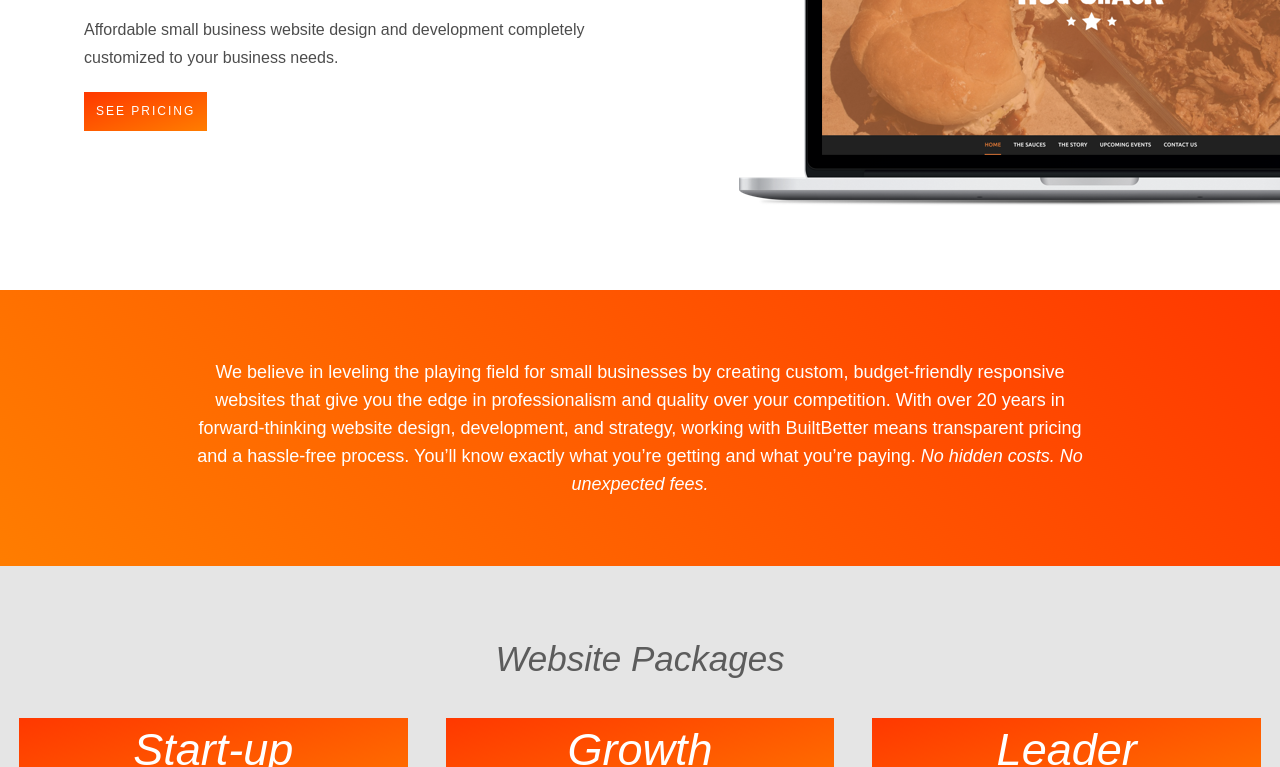
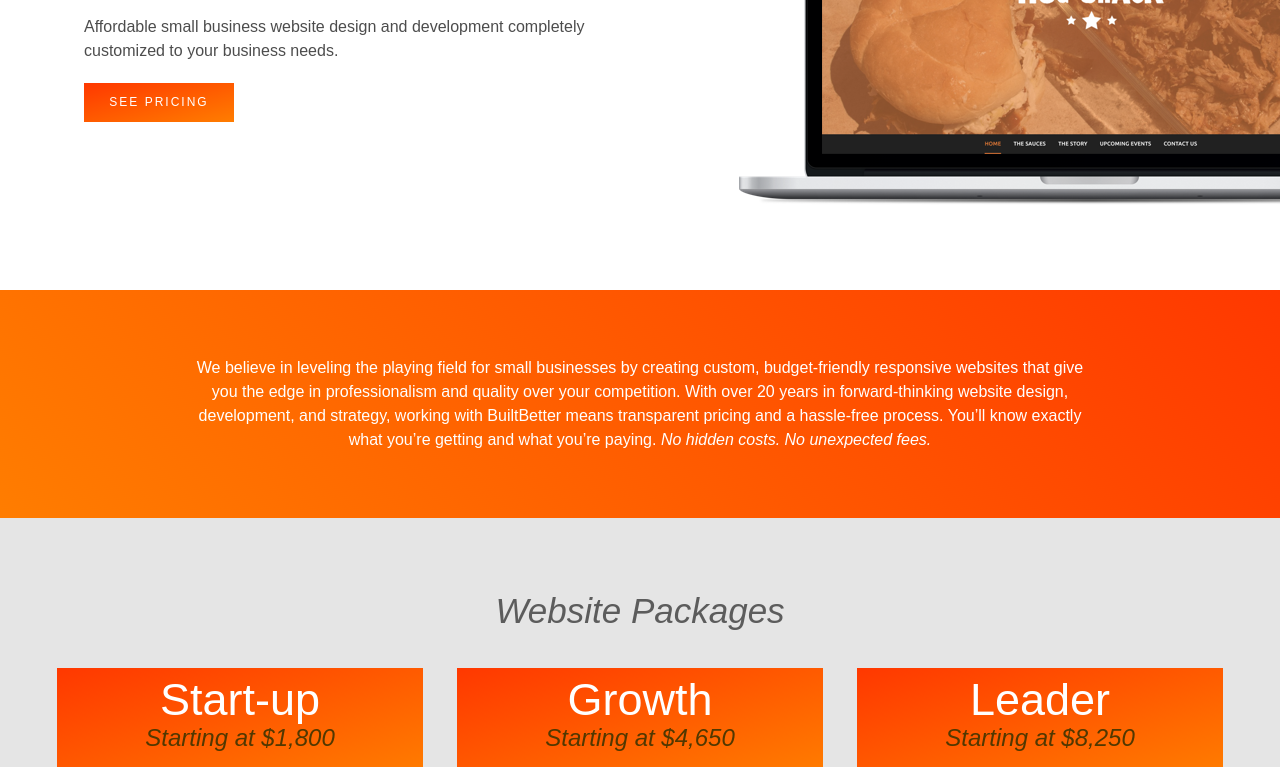
Before and after one commit to joelsalisbury/bb, a website: page index.html in a window 1280 px wide. Shown: the part 371-1138 px from the top of the page. Drawn offline with Linux system fonts and the light colour scheme.

Commit message:
bunch of stuff

```diff
--- a/index.html
+++ b/index.html
@@ -27,7 +27,7 @@
 	<div class="nav-holder clearfix">
 		<a href="#" class="logo">
 
-				<img id="logo" src="dist/img/bb-logo.svg">
+			<img id="logo" src="dist/img/bb-logo.svg">
 
 		</a>
 
@@ -37,6 +37,12 @@
 				<ul class="nav__list">
 					<li class="nav__item"><a href="#packages" class="nav__link">Packages</a></li>
 					<li class="nav__item"><a href="#contact" class="nav__link">Contact</a></li>
+				</ul>
+
+				<ul class="nav--inline mobile-only">
+<li class="nav__item"><a href="https://www.facebook.com/BuiltBetter.io/?ref=website" class="nav__link"><i class="fa fa-facebook-f"></i>
+</a></li>
+					<li class="nav__item"><a href="https://twitter.com/BuiltBetterWeb" class="nav__link"><i class="fa fa-twitter"></i></a></li>
 				</ul>
 			</div>
 		</nav>
--- a/src/scss/base/_global.scss
+++ b/src/scss/base/_global.scss
@@ -3,7 +3,7 @@
 
 html, body {
 	font-family:"freight-sans-pro", arial, sans-serif;
-	font-size: 18px;
+	font-size: 16px;
 	font-weight: 300;
 	line-height: 24px;
 	color: $darkGray;
@@ -59,24 +59,25 @@ h2,h3,h4,h5 {
 }
 
 p {
-	font-size: 18px;
+	font-size: 16px;
 	color: rgba(0,0,0,0.70);
 	letter-spacing: 0;
-	line-height: 28px;
+	line-height: 24px;
 }
 
 .header__main {
 	border-bottom:1px solid $lightGray;
 	height:61px;
+	transition:0.5s;
+
+	&.nav--open {
+		height:auto;
+	}
 }
 
 .nav-holder.orange{
 	@include orangegradient;
-	position:fixed;
-	top:0;
-	bottom:0;
-	left:0;
-	right:0;
+
 
 	#logo {
 		margin:15px;
@@ -88,6 +89,16 @@ p {
 	padding:25px;
 	&:hover {
 		//background:transparent;
+	}
+}
+
+.nav--inline {
+	margin:0px;
+	padding:0px;
+	li {
+		display:inline-block;
+		margin:20px;
+		a {font-size:24px};
 	}
 }
 
@@ -129,7 +140,7 @@ p {
 	text-align:center;
 	.nav__link {
 		color:#eee;
-		font-size:14px;
+		font-size:16px;
 		text-transform: capitalize;
 	}
 }
@@ -159,6 +170,7 @@ p {
 	transition:0.5s;
 	text-decoration:none;
 	border:none;
+	min-width:150px;
 }
 
 .button--orange {
@@ -238,7 +250,7 @@ color: #FFFFFF;
 	text-align:center;
 
 	h2 {
-
+		font-style: normal;
 		font-size: 45px;
 		color: #FFFFFF;
 		font-weight: 100;
--- a/src/scss/screens/_desktop.scss
+++ b/src/scss/screens/_desktop.scss
@@ -36,5 +36,6 @@ h1 {
 		float:left;
 		text-align:left;
 		width:auto;
+		font-size:16px;
 	}
 }
```
Also changed, not shown: dist/css/app.css, dist/css/app.min.css, dist/js/main.js.
